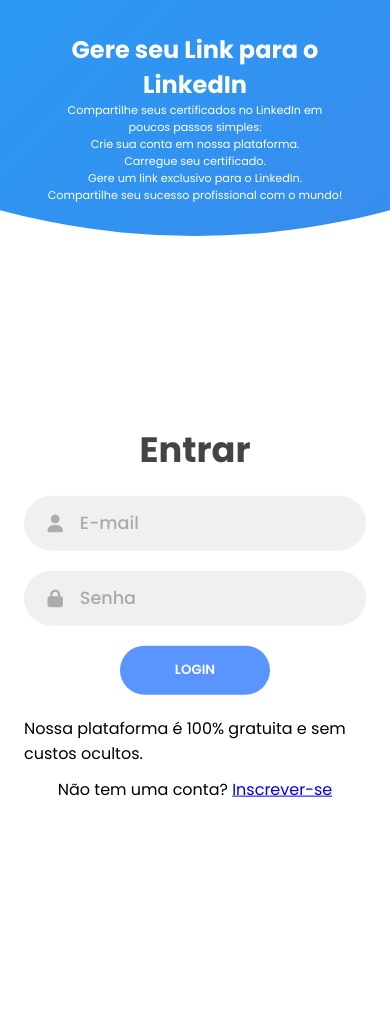
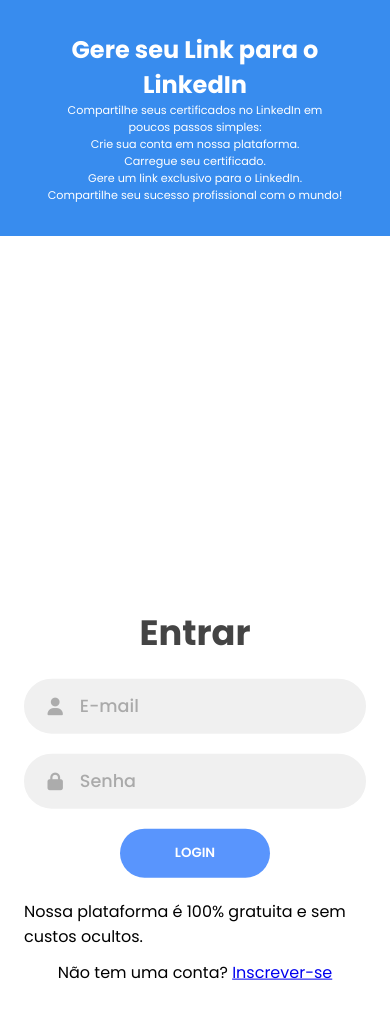
Before and after one commit to ldv-digital/certificate, a PHP site: page / in a window 390 px wide; the page is wider, and only the part inside the window is pictured. Before the commit the page ends 797 px from the top of that part, so only its background shows below. Run offline with PHP 8.4, Linux system fonts and the light colour scheme; a stand-in replaces the project's code that opens the database connection; some libraries are stand-ins or nearby versions.

Commit message:
fix error layout mobile

```diff
--- a/css/home.css
+++ b/css/home.css
@@ -16,6 +16,7 @@ input {
     width: 100%;
     background-color: #fff;
     min-height: 100vh;
+    overflow: hidden;
 }
 
 .forms-container {
@@ -299,6 +300,7 @@ form.sign-in-form {
         align-items: center;
         padding: 1.5rem 8%;
         grid-column: 1 / 2;
+        background-color: #388cee;
     }
 
     .right-panel {
@@ -375,6 +377,10 @@ form.sign-in-form {
 }
 
 @media (max-width: 570px) {
+    body {
+        overflow: initial !important;
+    }
+
     form {
         padding: 0 1.5rem;
     }
@@ -389,11 +395,19 @@ form.sign-in-form {
 
     .container {
         padding: 1.5rem;
+        overflow: initial;
+        position: static;
+    }
+
+    .forms-container {
+        top: 183px;
+        background-color: #fff;
     }
 
     .container:before {
         bottom: 72%;
         left: 50%;
+        position: initial;
     }
 
     .container.sign-up-mode:before {
```
